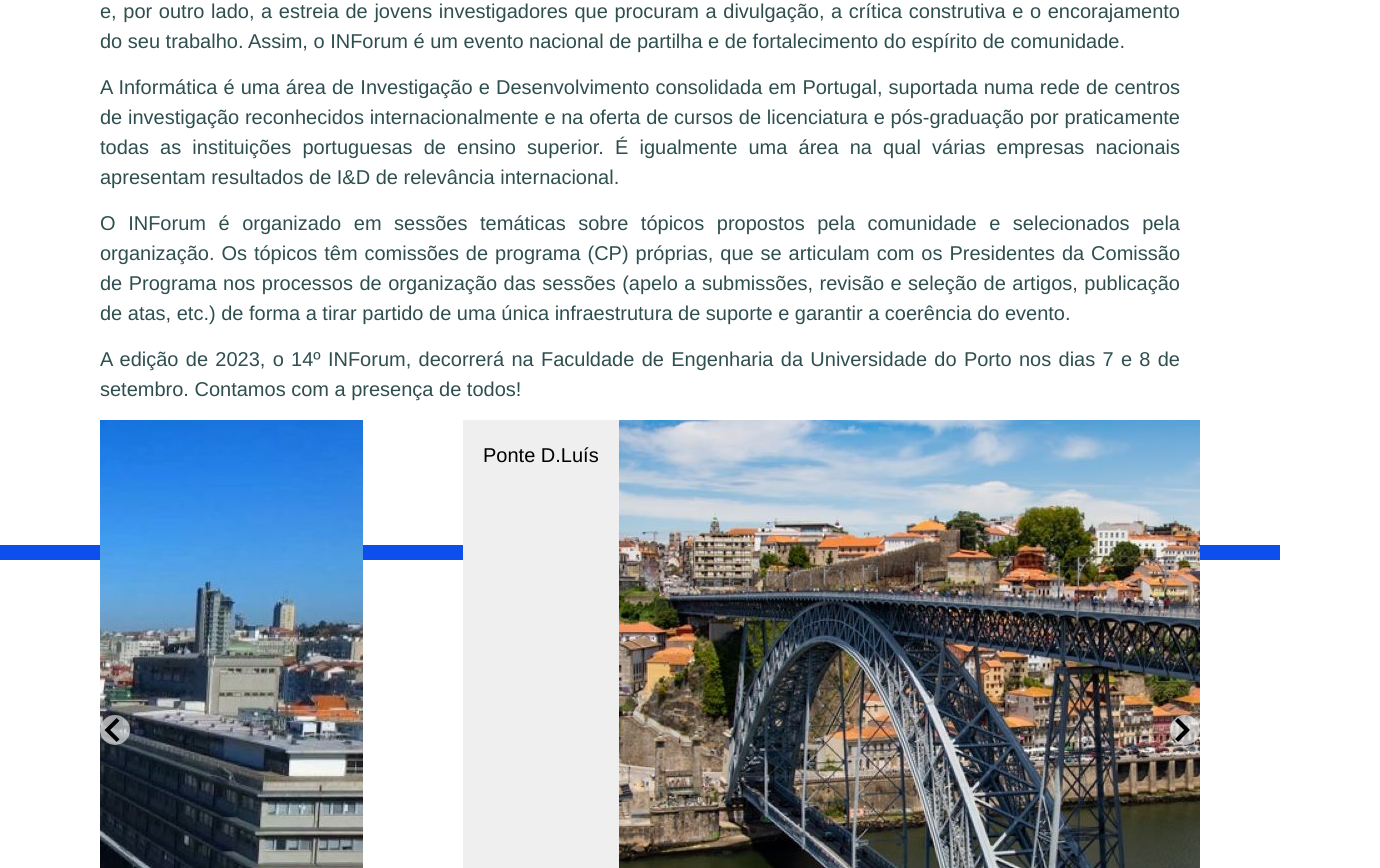
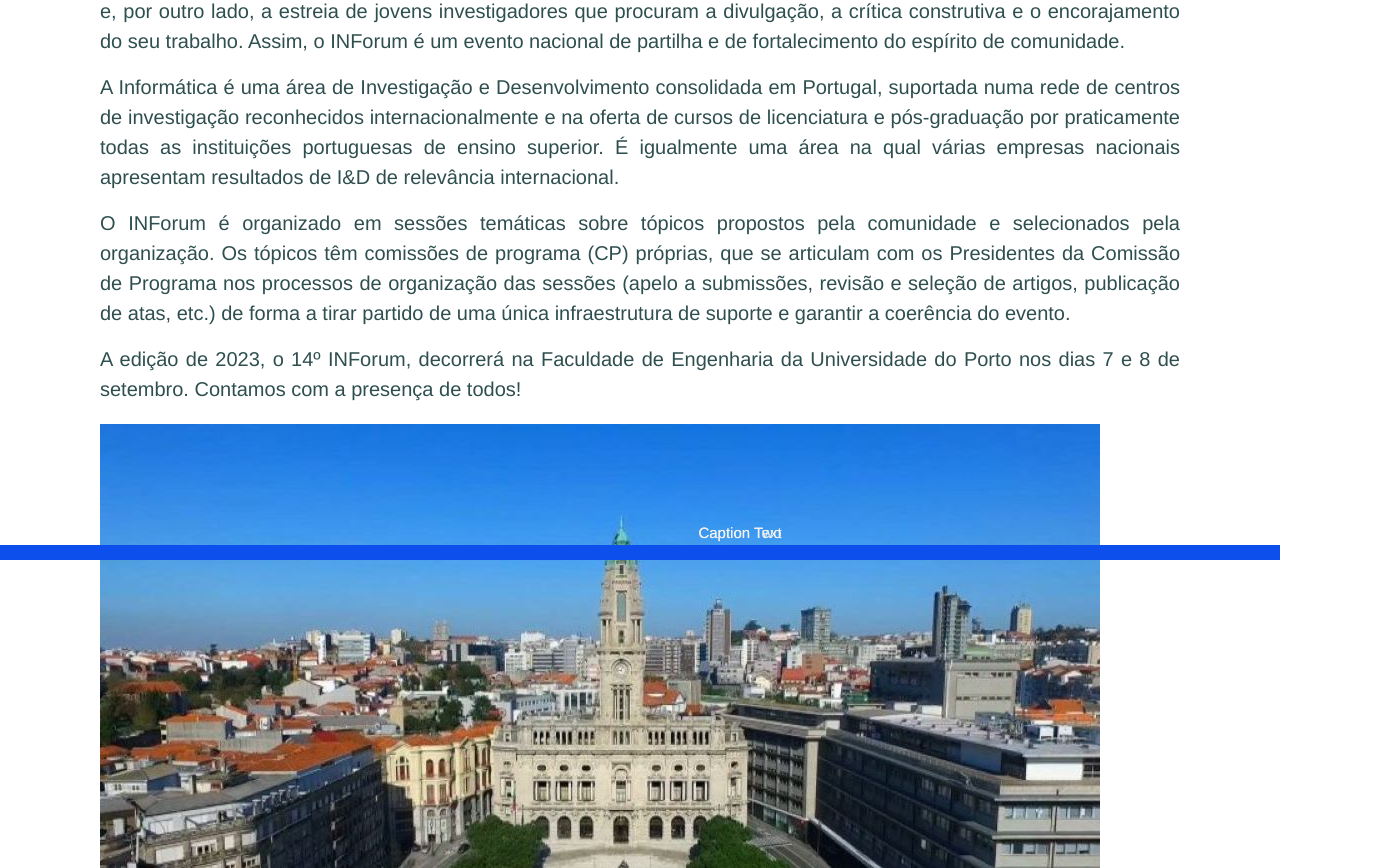
Before and after one commit to h4g0/Inforum2023, a React (Create React App) app: page / in a window 1280 px wide. Shown: the part 240-1108 px from the top of the page, 1380 px wide, since content can reach past the window. Built offline with nearby package versions, Linux system fonts and the light colour scheme.

Commit message:
modified sldier

```diff
--- a/src/Main/Intro.tsx
+++ b/src/Main/Intro.tsx
@@ -1,23 +1,10 @@
 import './Main.css'
 import 'react-slideshow-image/dist/styles.css'
 import React from 'react';
-import {Slide} from 'react-slideshow-image';
 
-import avAliados_sm from "../img/Porto/AvAliados-small.jpg"
-import bridge_sm from "../img/Porto/bridge-small.jpg"
-import Casamusica_sm from "../img/Porto/Casamusica-small.jpg"
-import douroRiver_sm from "../img/Porto/douroRiver-small.jpg"
-import eletrico_sm from "../img/Porto/eletrico-small.jpg"
-import forteSaoFrancisco_sm from "../img/Porto/forteSaoFrancisco-small.jpg"
-
-import avAliados_lg from "../img/Porto/AvAliados-large.jpg"
-import bridge_lg from "../img/Porto/bridge-large.jpg"
-import Casamusica_lg from "../img/Porto/Casamusica-large.jpg"
-import douroRiver_lg from "../img/Porto/douroRiver-large.jpg"
-import eletrico_lg from "../img/Porto/eletrico-large.jpg"
-import forteSaoFrancisco_lg from "../img/Porto/forteSaoFrancisco-large.jpg"
 
 import {useState, useEffect} from 'react';
+import { Slider } from './Sliders';
 
 function getWindowDimensions() {
     const {innerWidth: width, innerHeight: height} = window;
@@ -55,55 +42,7 @@ function Timer(props: any) {
 }
 
 export function Initial(props: any) {
-    const slideImages = [
-        {
-            url: avAliados_lg,
-            caption: 'Av. dos Aliados'
-        },
-        {
-            url: bridge_lg,
-            caption: 'Ponte D.Luís'
-        },
-        {
-            url: Casamusica_lg,
-            caption: 'Casa da Música'
-        },
-        {
-            url: douroRiver_lg,
-            caption: 'Rio Douro'
-        }, {
-            url: eletrico_lg,
-            caption: 'Elétrico'
-        }, {
-            url: forteSaoFrancisco_lg,
-            caption: 'Forte de São Francisco'
-        },
-    ]
-    const slideImages_small = [
-        {
-            url: avAliados_sm,
-            caption: 'Av. dos Aliados'
-        },
-        {
-            url: bridge_sm,
-            caption: 'Ponte D.Luís'
-        },
-        {
-            url: Casamusica_sm,
-            caption: 'Casa da Música'
-        },
-        {
-            url: douroRiver_sm,
-            caption: 'Rio Douro'
-        }, {
-            url: eletrico_sm,
-            caption: 'Elétrico'
-        }, {
-            url: forteSaoFrancisco_sm,
-            caption: 'Forte de São Francisco'
-        },
-    ]
-    const witdh = getWindowDimensions();
+
     return <>
         <div className="Intro">
 
@@ -130,8 +69,11 @@ export function Initial(props: any) {
             <p>A edição de 2023, o 14º INForum, decorrerá na Faculdade de Engenharia da Universidade do Porto nos dias 7
                 e 8 de setembro. Contamos com a presença de todos!
             </p>
-            {witdh > 1100 ? (
-                <div className="slide-container" style={{'width': '1100px'}}>
+
+
+        <div>
+
+               {/* <div className="slide-container" >
                     <Slide>
                         {slideImages.map((slideImage, index) => (
                             <div key={index}>
@@ -143,22 +85,12 @@ export function Initial(props: any) {
                         ))}
                     </Slide>
                 </div>
+                */}
 
-            ) : (
-                <div className="slide-container" style={{'width': '480px'}}>
-                    <Slide>
-                        {slideImages_small.map((slideImages_small, index) => (
-                            <div key={index}>
-                                <div className={"divStyle_small"}
-                                     style={{'backgroundImage': `url(${slideImages_small.url})`}}>
-                                </div>
-                            </div>
+              <Slider></Slider>
 
-                        ))}
-                    </Slide>
-                </div>
-            )}
 
+        </div>
 
             <p>O INForum começa em:</p>
             <Timer time={props.time}/>
--- a/src/Main/Main.css
+++ b/src/Main/Main.css
@@ -501,22 +501,44 @@ p {
     width: 1000px;
 }
 
+.Slide{
+    position: relative;
+}
+
 .slide-container {
+    position: relative;
     margin: auto;
+    max-width: 100%;
 }
 
 .divStyle_small {
 
-    display: flex; /*alignItems: center;*/
-    /*justifyContent: center;*/
-    /*backgroundSize: cover;
-*/
+    display: flex;
+    alignItems: center;
+    justifyContent: center;
+    backgroundSize: cover;
+
     height: 260px;
     width: 400px;
     margin-top: 100px;
     margin-left: 40px;
 
 }
+
+.prev, .next {
+    cursor: pointer;
+    position: absolute;
+    top: 50%;
+    width: auto;
+    margin-top: -22px;
+    padding: 16px;
+    color: white;
+    font-weight: bold;
+    font-size: 18px;
+    transition: 0.6s ease;
+    border-radius: 0 3px 3px 0;
+    user-select: none;
+  }
 
 @media only screen and (max-width: 955px) {
     /* For mobile phones: */
--- /dev/null
+++ b/src/Main/Slider.css
@@ -0,0 +1,75 @@
+* {box-sizing:border-box}
+
+/* Slideshow container */
+.slideshow-container {
+  max-width: 1000px;
+ margin-top: 20px;
+}
+
+/* Hide the images by default */
+.mySlides {
+  display: inline;
+}
+
+/* Next & previous buttons */
+.prev, .next {
+  cursor: pointer;
+  position: absolute;
+  top: 50%;
+  width: auto;
+  margin-top: -22px;
+  padding: 16px;
+  color: white;
+  font-weight: bold;
+  font-size: 18px;
+  transition: 0.6s ease;
+  border-radius: 0 3px 3px 0;
+  user-select: none;
+}
+
+/* Position the "next button" to the right */
+.next {
+  right: 0;
+  border-radius: 3px 0 0 3px;
+}
+
+/* On hover, add a black background color with a little bit see-through */
+.prev:hover, .next:hover {
+  background-color: rgba(0,0,0,0.8);
+}
+
+/* Caption text */
+.text {
+  color: #f2f2f2;
+  font-size: 15px;
+  padding: 8px 12px;
+  position: absolute;
+  bottom: 8px;
+  width: 100%;
+  text-align: center;
+}
+
+/* Number text (1/3 etc) */
+.numbertext {
+  color: #f2f2f2;
+  font-size: 12px;
+  padding: 8px 12px;
+  position: absolute;
+  top: 0;
+}
+
+/* The dots/bullets/indicators */
+.dot {
+  cursor: pointer;
+  height: 15px;
+  width: 15px;
+  margin: 0 2px;
+  background-color: #bbb;
+  border-radius: 50%;
+  display: inline-block;
+  transition: background-color 0.6s ease;
+}
+
+.active, .dot:hover {
+  background-color: #717171;
+}
--- /dev/null
+++ b/src/Main/Sliders.tsx
@@ -0,0 +1,61 @@
+import './Slider.css'
+import 'react-slideshow-image/dist/styles.css'
+import React from 'react';
+
+import avAliados_sm from "../img/Porto/AvAliados-small.jpg"
+import bridge_sm from "../img/Porto/bridge-small.jpg"
+import Casamusica_sm from "../img/Porto/Casamusica-small.jpg"
+import douroRiver_sm from "../img/Porto/douroRiver-small.jpg"
+import eletrico_sm from "../img/Porto/eletrico-small.jpg"
+import forteSaoFrancisco_sm from "../img/Porto/forteSaoFrancisco-small.jpg"
+
+import avAliados_lg from "../img/Porto/AvAliados-large.jpg"
+import bridge_lg from "../img/Porto/bridge-large.jpg"
+import Casamusica_lg from "../img/Porto/Casamusica-large.jpg"
+import douroRiver_lg from "../img/Porto/douroRiver-large.jpg"
+import eletrico_lg from "../img/Porto/eletrico-large.jpg"
+import forteSaoFrancisco_lg from "../img/Porto/forteSaoFrancisco-large.jpg"
+
+import {useState, useEffect} from 'react';
+
+export function Slider(props: any) {
+
+    let slide_pos = 0
+
+    const next_slide = () => {
+        slide_pos += 1
+    }
+
+    const prev_slide = () => {
+        slide_pos -= 1
+    }
+
+    return <>
+        <div className="Slider">
+
+
+                <div className="slideshow-container">
+
+                <div className="mySlides">
+                <div className="numbertext">1 / 3</div>
+                <img src={avAliados_lg}/>
+                <div className="text">Caption Text</div>
+                </div>
+
+                <div className="mySlides">
+                <div className="numbertext">2 / 3</div>
+                <img src={bridge_lg}/>
+                <div className="text">Caption Two</div>
+                </div>
+
+                <a className="prev" onClick={prev_slide}>&#10094;</a>
+                <a className="next" onClick={next_slide}>&#10095;</a>
+                </div>
+
+
+
+        </div>
+
+
+    </>
+}
```
